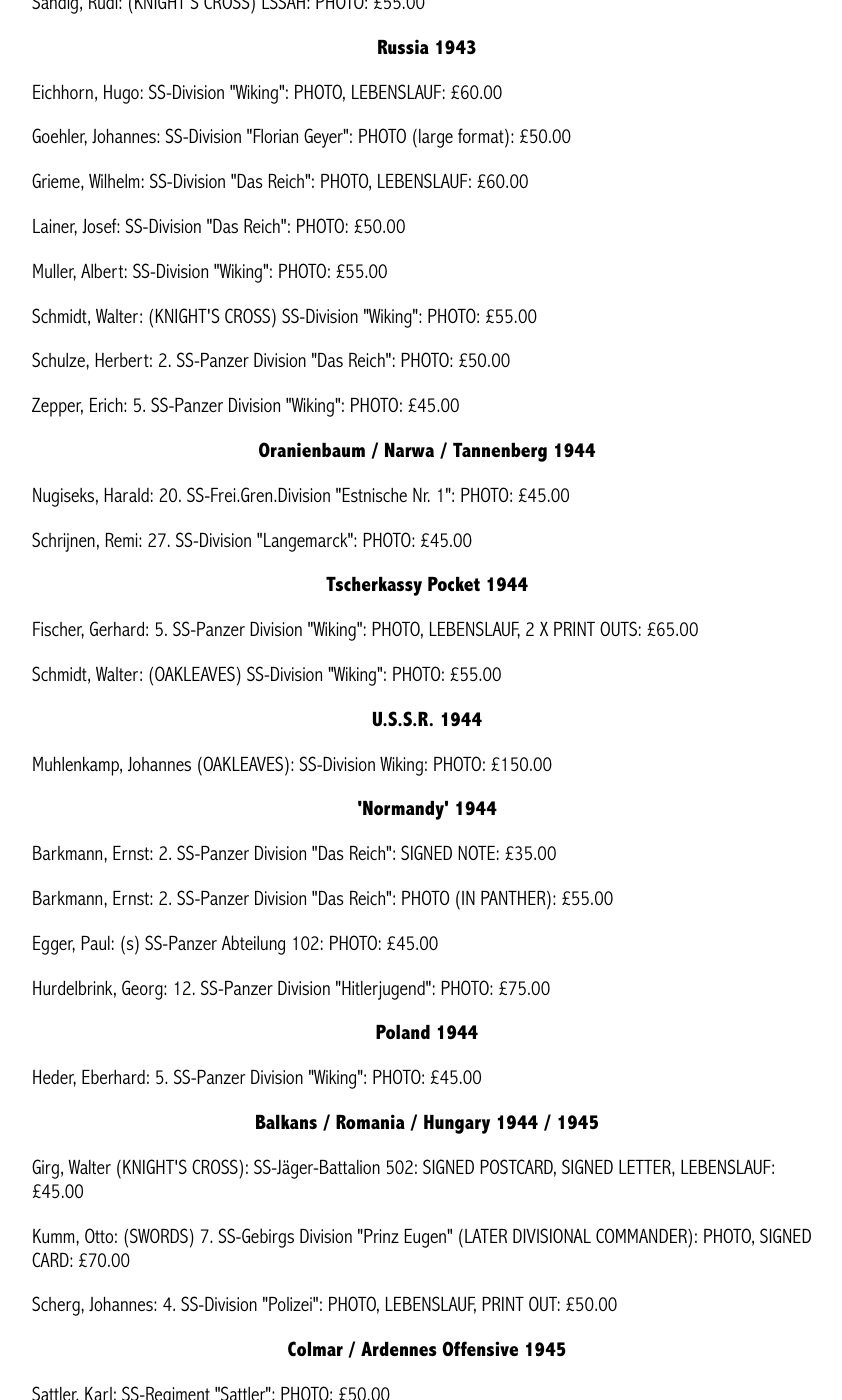
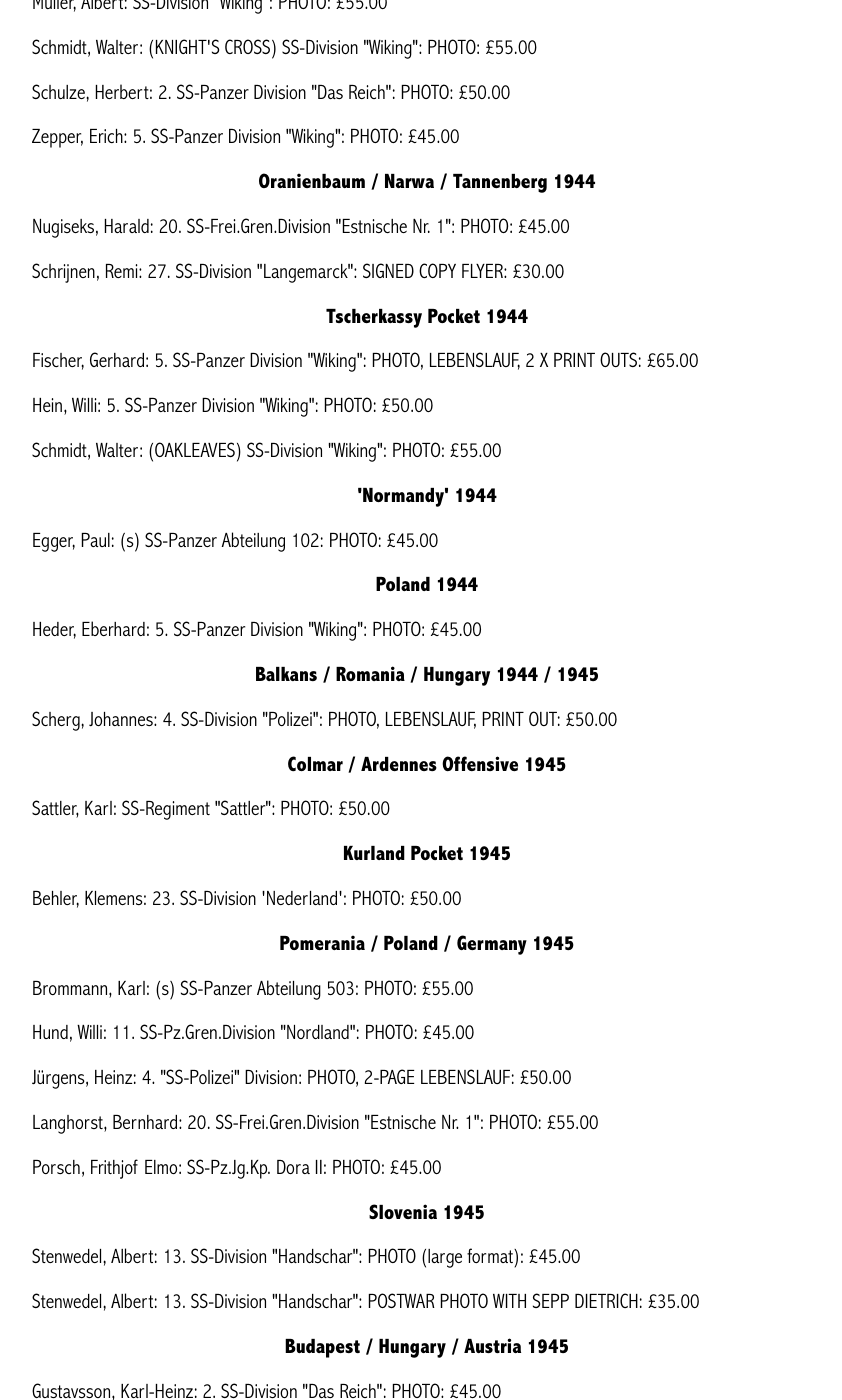
Before and after one commit to lahphotographs/lahphotographs.github.com, a Jekyll site: the page built from Waffen_SS_photos.md, in a window 1280 px wide and 1400 px high, scrolled down 1019 px. Shown: the whole window, without its empty margins (213-1055 px from the left). Built offline with Jekyll 4.4.1, drawn with Linux system fonts in a browser that asks for light colours; some of the changed text lies outside the part shown.

Commit message:
Update Waffen_SS_photos.md

```diff
--- a/Waffen_SS_photos.md
+++ b/Waffen_SS_photos.md
@@ -17,14 +17,6 @@ permalink: /waffen_ss_photos.html
 <p><b>Below is a selection of Waffen-SS Knight's Cross holder photographs currently for sale.</b></p>
 <br />
 <br />
-<p><b><center>Operation Barbarossa 1941 / 1942</center></b></p>
-<p>Kumm,	Otto (KNIGHT'S CROSS):	SS-Division Reich:	PHOTO, SIGNED CARD: £70.00
-<p>Muhlenkamp,	Johannes (KNIGHT'S CROSS):	SS-Division Wiking:	PHOTO: £150.00
-<br />
-<p><b><center>Kharkov / Kursk 1943</center></b></p>
-<p>Kumm,	Otto:	(OAKLEAVES) SS-Division "Das Reich":	PHOTO, SIGNED CARD: £70.00
-<p>Sandig,	Rudi:	(KNIGHT'S CROSS) LSSAH:	PHOTO: £55.00
-<br />
 <p><b><center>Russia 1943</center></b></p>
 <p>Eichhorn,	Hugo:	SS-Division "Wiking":	PHOTO, LEBENSLAUF: £60.00
 <p>Goehler,	Johannes:	SS-Division "Florian Geyer":	PHOTO (large format): £50.00
@@ -37,27 +29,20 @@ permalink: /waffen_ss_photos.html
 <br />
 <p><b><center>Oranienbaum / Narwa / Tannenberg 1944</center></b></p>
 <p>Nugiseks,	Harald:	20. SS-Frei.Gren.Division "Estnische Nr. 1":	PHOTO: £45.00
-<p>Schrijnen,	Remi:	27. SS-Division "Langemarck":	PHOTO: £45.00
+<p>Schrijnen,	Remi:	27. SS-Division "Langemarck":	SIGNED COPY FLYER: £30.00
 <br />
 <p><b><center>Tscherkassy Pocket 1944</center></b></p>
 <p>Fischer,	Gerhard:	5. SS-Panzer Division "Wiking":	PHOTO, LEBENSLAUF, 2 X PRINT OUTS: £65.00
+<p>Hein,	Willi:	5. SS-Panzer Division "Wiking":	PHOTO: £50.00
 <p>Schmidt,	Walter:	(OAKLEAVES) SS-Division "Wiking":	PHOTO: £55.00
 <br />
-<p><b><center>U.S.S.R. 1944</center></b></p>
-<p>Muhlenkamp,	Johannes (OAKLEAVES):	SS-Division Wiking:	PHOTO: £150.00
-<br />
 <p><b><center>'Normandy' 1944</center></b></p>
-<p>Barkmann,	Ernst:	2. SS-Panzer Division "Das Reich": SIGNED NOTE: £35.00
-<p>Barkmann,	Ernst:	2. SS-Panzer Division "Das Reich": PHOTO (IN PANTHER): £55.00
 <p>Egger,	Paul:	(s) SS-Panzer Abteilung 102:	PHOTO: £45.00
-<p>Hurdelbrink,	Georg:	12. SS-Panzer Division "Hitlerjugend":	PHOTO: £75.00
 <br />
 <p><b><center>Poland 1944</center></b></p>
 <p>Heder,	Eberhard:	5. SS-Panzer Division "Wiking":	PHOTO: £45.00
 <br />
 <p><b><center>Balkans / Romania / Hungary 1944 / 1945</center></b></p>
-<p>Girg,	Walter (KNIGHT'S CROSS): SS-Jäger-Battalion 502:	SIGNED POSTCARD, SIGNED LETTER, LEBENSLAUF:	£45.00
-<p>Kumm,	Otto:	(SWORDS) 7. SS-Gebirgs Division "Prinz Eugen" (LATER DIVISIONAL COMMANDER):	PHOTO, SIGNED CARD: £70.00
 <p>Scherg,	Johannes:	4. SS-Division "Polizei":	PHOTO, LEBENSLAUF, PRINT OUT: £50.00
 <br />
 <p><b><center>Colmar / Ardennes Offensive 1945</center></b></p>
@@ -68,7 +53,6 @@ permalink: /waffen_ss_photos.html
 <br />
 <p><b><center>Pomerania / Poland / Germany 1945</center></b></p>
 <p>Brommann,	Karl:	(s) SS-Panzer Abteilung 503: PHOTO: £55.00
-<p>Girg,	Walter (OAKLEAVES): SS-Jäger-Battalion 502:	SIGNED POSTCARD, SIGNED LETTER, LEBENSLAUF:	£45.00
 <p>Hund,	Willi:	11. SS-Pz.Gren.Division "Nordland": PHOTO: £45.00
 <p>Jürgens,	Heinz: 4. "SS-Polizei" Division:	PHOTO, 2-PAGE LEBENSLAUF:	£50.00
 <p>Langhorst,	Bernhard:	20. SS-Frei.Gren.Division "Estnische Nr. 1":	PHOTO: £55.00
```
